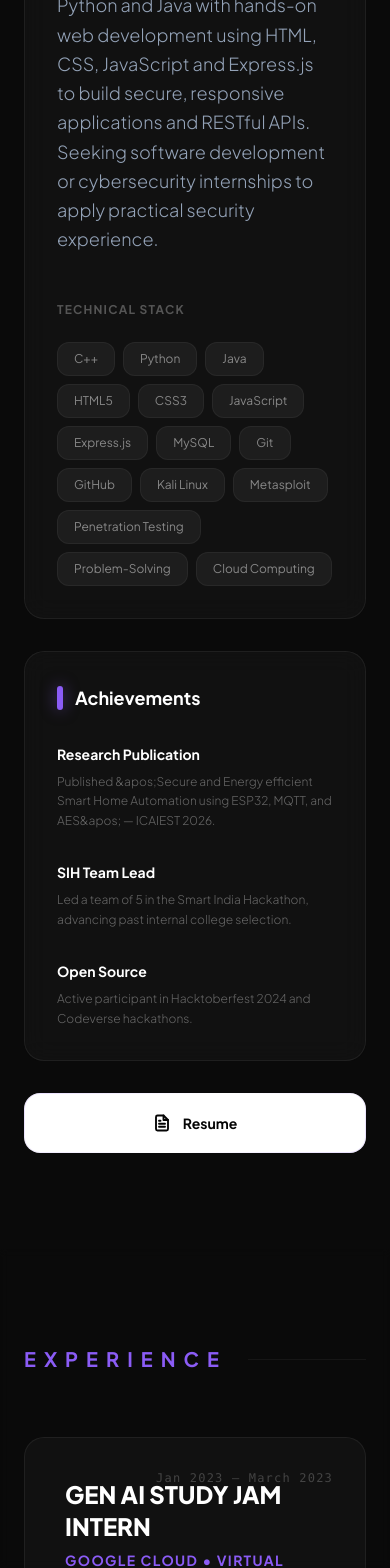
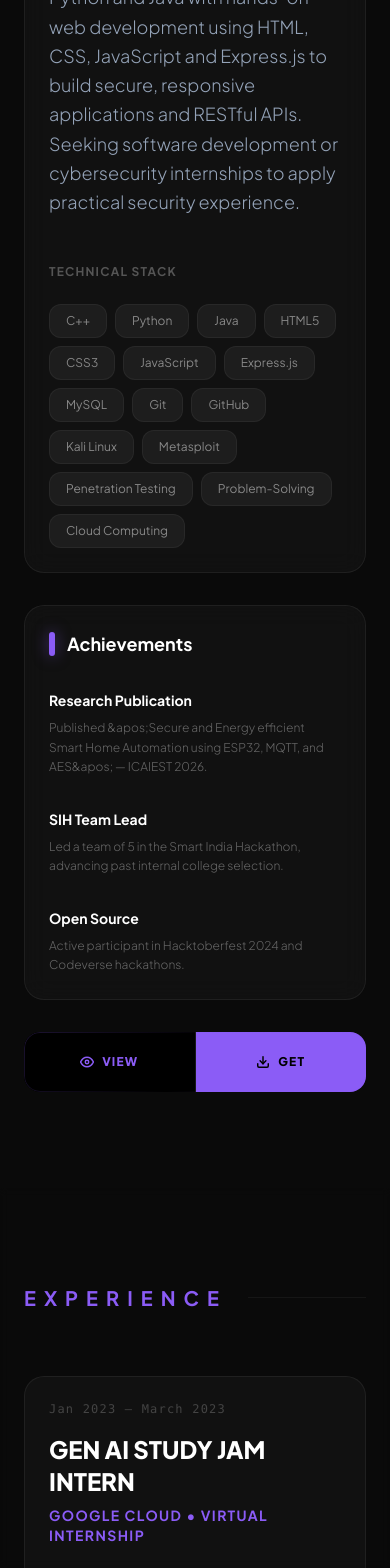
Before and after one commit to Rohitsinghgitid/Portfolio, a Next.js app: page / in a window 390 px wide. Shown: the part 4652-6220 px from the top of the page. Built offline with nearby package versions, Linux system fonts and the light colour scheme.

Commit message:
feat: improve mobile responsiveness across components

```diff
--- a/src/components/About.tsx
+++ b/src/components/About.tsx
@@ -53,7 +53,7 @@ export default function About() {
              whileInView={{ opacity: 1, y: 0 }}
              viewport={{ once: true }}
              transition={{ duration: 0.8, delay: 0.1 }}
-             className="lg:col-span-2 saas-card p-8 md:p-12"
+             className="lg:col-span-2 saas-card p-6 md:p-12"
           >
             <div className="flex items-center gap-3 mb-8">
               <div className="w-1.5 h-6 bg-primary rounded-full shadow-lg" style={{ boxShadow: "0 0 15px rgba(var(--primary) / 0.5)" }} />
@@ -87,7 +87,7 @@ export default function About() {
              transition={{ duration: 0.8, delay: 0.2 }}
              className="flex flex-col gap-8"
           >
-             <div className="saas-card p-8 flex-1">
+             <div className="saas-card p-6 md:p-8 flex-1">
                 <div className="flex items-center gap-3 mb-8">
                   <div className="w-1.5 h-6 bg-primary rounded-full shadow-lg" style={{ boxShadow: "0 0 15px rgba(var(--primary) / 0.5)" }} />
                   <h3 className="text-lg font-bold text-white">Achievements</h3>
@@ -104,13 +104,13 @@ export default function About() {
 
              <div className="gradient-border group relative h-[60px] cursor-pointer overflow-hidden rounded-2xl">
                 {/* Default State */}
-                <div className="absolute inset-0 bg-white text-[#050505] flex items-center justify-center gap-3 text-sm font-bold transition-transform duration-500 ease-in-out group-hover:-translate-y-full">
+                <div className="absolute inset-0 bg-white text-[#050505] flex items-center justify-center gap-3 text-sm font-bold transition-transform duration-500 ease-in-out md:translate-y-0 -translate-y-full md:group-hover:-translate-y-full">
                    <svg width="18" height="18" viewBox="0 0 24 24" fill="none" stroke="currentColor" strokeWidth="2.5" strokeLinecap="round" strokeLinejoin="round"><path d="M14 2H6a2 2 0 0 0-2 2v16a2 2 0 0 0 2 2h12a2 2 0 0 0 2-2V8z"></path><polyline points="14 2 14 8 20 8"></polyline><line x1="16" y1="13" x2="8" y2="13"></line><line x1="16" y1="17" x2="8" y2="17"></line><polyline points="10 9 9 9 8 9"></polyline></svg>
                    Resume
                 </div>
 
                 {/* Hover State - Dual Options */}
-                <div className="absolute inset-0 flex translate-y-full group-hover:translate-y-0 transition-transform duration-500 ease-in-out">
+                <div className="absolute inset-0 flex md:translate-y-full translate-y-0 md:group-hover:translate-y-0 transition-transform duration-500 ease-in-out">
                    <a
                       href="/resume.pdf"
                       target="_blank"
--- a/src/components/Footer.tsx
+++ b/src/components/Footer.tsx
@@ -25,14 +25,14 @@ export default function Footer() {
            className="text-center"
         >
           <span className="text-xs tracking-[0.8em] text-primary uppercase font-bold mb-8 block">Ready for Internships</span>
-          <h2 className="text-6xl md:text-9xl font-black text-white tracking-tighter mb-16 leading-none select-none">
+          <h2 className="text-5xl sm:text-6xl md:text-9xl font-black text-white tracking-tighter mb-16 leading-none select-none">
             Let&apos;s <span className="text-gradient">Talk.</span>
           </h2>
 
           <div className="flex flex-col items-center gap-12">
             <motion.a
               href="mailto:contact@rohitsingh.com"
-              className="saas-card px-12 py-8 text-2xl md:text-4xl font-light text-[#94a3b8] hover:text-white transition-all duration-300 border-white/5 hover:border-primary/40"
+              className="saas-card px-6 py-6 md:px-12 md:py-8 text-sm sm:text-lg md:text-4xl font-light text-[#94a3b8] hover:text-white transition-all duration-300 border-white/5 hover:border-primary/40 break-all md:break-normal max-w-full"
               whileHover={{ scale: 1.05 }}
               whileTap={{ scale: 0.95 }}
             >
--- a/src/components/Overlay.tsx
+++ b/src/components/Overlay.tsx
@@ -18,7 +18,7 @@ const sections = [
         >
           Computer Science (Cyber Security)
         </motion.div>
-        <h1 className="text-6xl md:text-8xl font-black tracking-tight leading-none mb-4">
+        <h1 className="text-5xl sm:text-6xl md:text-8xl font-black tracking-tight leading-none mb-4">
           <span
             style={{
               background: "linear-gradient(135deg, #f0f0f0 0%, #a79cf5 60%, #7c6af7 100%)",
@@ -30,7 +30,7 @@ const sections = [
             Rohit Singh.
           </span>
         </h1>
-        <p className="text-[#888888] text-lg md:text-xl font-light tracking-wide max-w-sm mx-auto">
+        <p className="text-[#888888] text-base md:text-xl font-light tracking-wide max-w-sm mx-auto">
           B.Tech student at LNCTS Bhopal specializing in secure, responsive applications and AI.
         </p>
       </div>
@@ -46,7 +46,7 @@ const sections = [
         <div className="mb-3 text-xs tracking-[0.5em] text-[#7c6af7] uppercase font-medium">
           Gen AI Experience
         </div>
-        <h2 className="text-5xl md:text-7xl font-black leading-tight tracking-tight mb-5">
+        <h2 className="text-4xl sm:text-5xl md:text-7xl font-black leading-tight tracking-tight mb-5">
           <span className="text-[#f0f0f0]">Google Cloud</span>
           <br />
           <span
@@ -67,7 +67,7 @@ const sections = [
         </p>
       </div>
     ),
-    position: "items-center justify-start pl-10 md:pl-24",
+    position: "items-center justify-start pl-6 sm:pl-10 md:pl-24",
   },
   {
     id: "security",
@@ -78,7 +78,7 @@ const sections = [
         <div className="mb-3 text-xs tracking-[0.5em] text-[#7c6af7] uppercase font-medium">
           Security Research
         </div>
-        <h2 className="text-5xl md:text-7xl font-black leading-tight tracking-tight mb-5 text-balance">
+        <h2 className="text-4xl sm:text-5xl md:text-7xl font-black leading-tight tracking-tight mb-5 text-balance">
           <span className="text-[#f0f0f0]">Secure and</span>
           <br />
           <span
@@ -99,7 +99,7 @@ const sections = [
         </p>
       </div>
     ),
-    position: "items-center justify-end pr-10 md:pr-24",
+    position: "items-center justify-end pr-6 sm:pr-10 md:pr-24",
   },
 ];
 
--- a/src/components/Projects.tsx
+++ b/src/components/Projects.tsx
@@ -72,7 +72,7 @@ export default function Projects() {
               whileInView={{ opacity: 1, y: 0 }}
               viewport={{ once: true, margin: "-100px" }}
               transition={{ duration: 0.8, delay: index * 0.1 }}
-              className="saas-card group relative p-8 md:p-10 flex flex-col justify-between min-h-[400px]"
+              className="saas-card group relative p-6 md:p-10 flex flex-col justify-between min-h-[400px]"
               whileHover={{ y: -10 }}
             >
               {/* Individual Glow */}
@@ -88,10 +88,10 @@ export default function Projects() {
                   <span className="text-xs font-mono text-[#555555]">{project.year}</span>
                 </div>
 
-                <h3 className="text-3xl font-bold text-white mb-6 group-hover:text-primary transition-colors">
+                <h3 className="text-2xl sm:text-3xl font-bold text-white mb-6 group-hover:text-primary transition-colors">
                   {project.title}
                 </h3>
-                <p className="text-lg text-[#94a3b8] font-light leading-relaxed mb-10 max-w-sm">
+                <p className="text-base sm:text-lg text-[#94a3b8] font-light leading-relaxed mb-10 max-w-sm">
                   {project.description}
                 </p>
               </div>
--- a/src/components/ResumeSection.tsx
+++ b/src/components/ResumeSection.tsx
@@ -76,8 +76,8 @@ export default function ResumeSection() {
               transition={{ duration: 0.8, delay: 0.2 }}
             >
               {experience.map((exp, i) => (
-                <div key={i} className="saas-card p-10 group relative overflow-hidden border-l-4 border-l-primary">
-                  <div className="absolute top-0 right-0 p-8 text-xs font-mono text-[#444444] tracking-widest">{exp.period}</div>
+                <div key={i} className="saas-card p-6 md:p-10 group relative overflow-hidden border-l-4 border-l-primary">
+                  <div className="relative md:absolute md:top-0 md:right-0 md:p-8 mb-4 md:mb-0 text-xs font-mono text-[#444444] tracking-widest">{exp.period}</div>
 
                   <div className="flex flex-col gap-2 mb-6">
                     <h4 className="text-2xl font-black text-white group-hover:text-primary transition-colors">{exp.title}</h4>
@@ -110,7 +110,7 @@ export default function ResumeSection() {
               transition={{ duration: 0.8, delay: 0.2 }}
             >
               {education.map((edu, i) => (
-                <div key={i} className="saas-card p-10 group border-l-4 border-l-primary/60 hover:border-l-primary transition-all">
+                <div key={i} className="saas-card p-6 md:p-10 group border-l-4 border-l-primary/60 hover:border-l-primary transition-all">
                    <div className="flex flex-col md:flex-row md:items-center justify-between gap-4 mb-6">
                     <h4 className="text-2xl font-black text-white group-hover:text-primary transition-colors leading-tight">{edu.school}</h4>
                     <span className="text-xs font-mono text-[#555555] uppercase tracking-widest bg-white/5 px-4 py-2 rounded-lg">{edu.period}</span>
@@ -164,7 +164,7 @@ export default function ResumeSection() {
                   </span>
 
                   {cert.file && (
-                    <div className="w-full grid grid-rows-[0fr] group-hover:grid-rows-[1fr] transition-[grid-template-rows,opacity] duration-300 ease-out opacity-0 group-hover:opacity-100">
+                    <div className="w-full grid grid-rows-[1fr] md:grid-rows-[0fr] md:group-hover:grid-rows-[1fr] transition-[grid-template-rows,opacity] duration-300 ease-out opacity-100 md:opacity-0 md:group-hover:opacity-100">
                       <div className="overflow-hidden">
                         <div className="flex items-center gap-2 mt-4 pb-1">
                            <a
```
